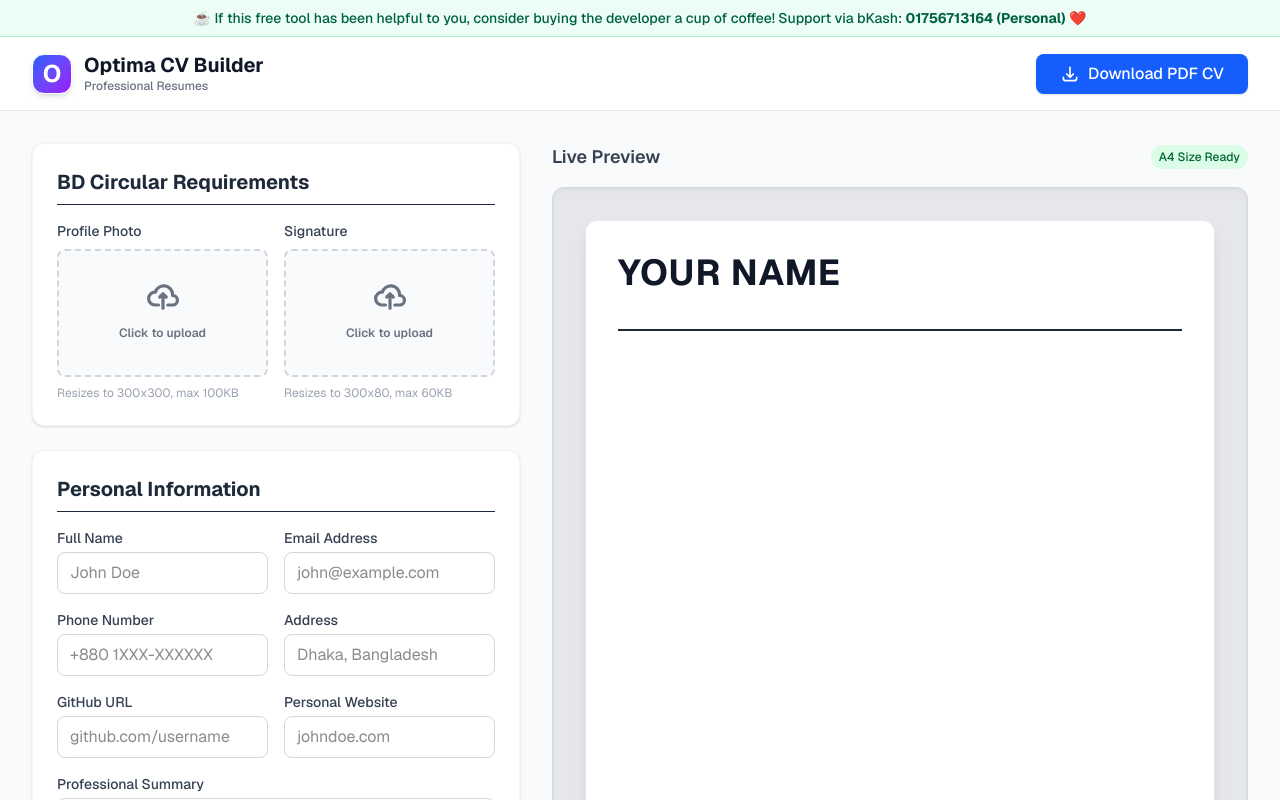
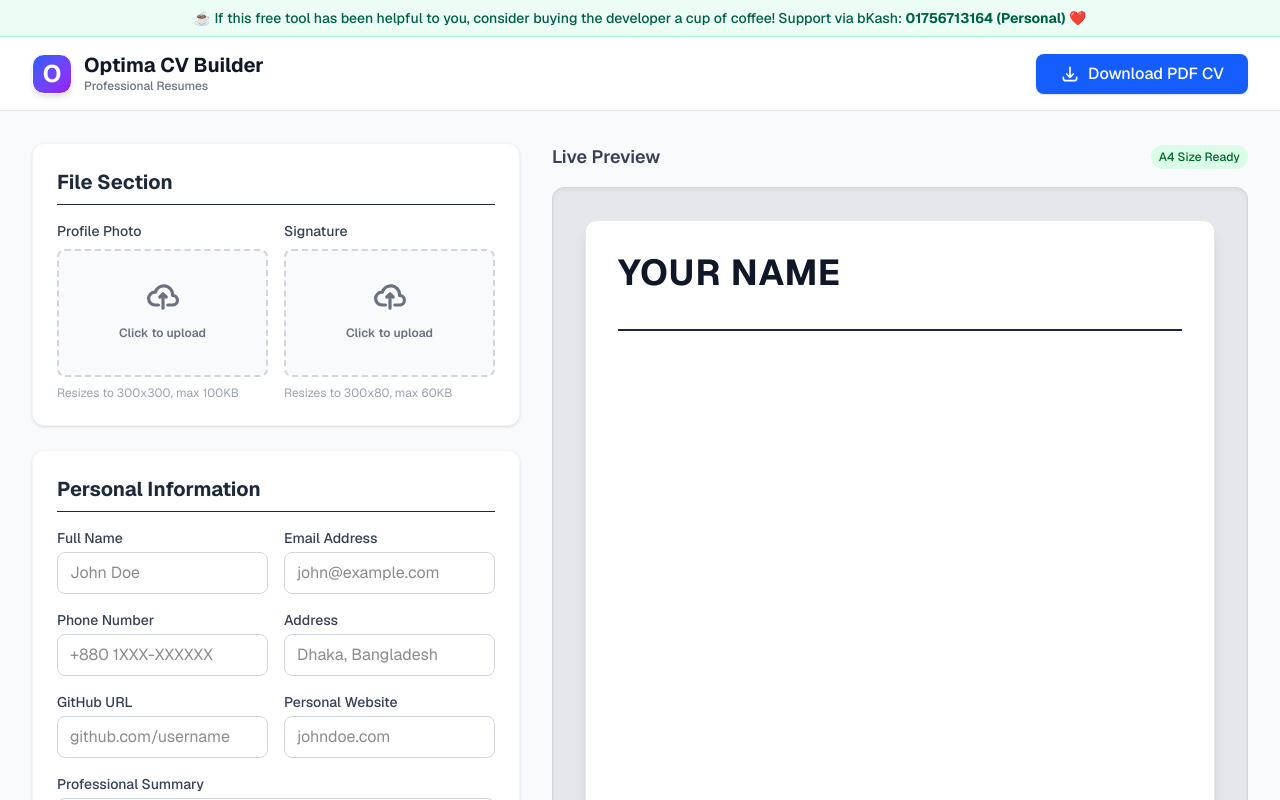
Before and after one commit to motiurR/CV-Builder, a Next.js app: page / in a window 1280 px wide. Shown: the top 800 px of the page. Built offline with nearby package versions, Linux system fonts and the light colour scheme.

Commit message:
Update page.tsx

```diff
--- a/src/app/page.tsx
+++ b/src/app/page.tsx
@@ -118,7 +118,7 @@ export default function Home() {
           {/* Left Column: Form & Uploaders */}
           <div className="lg:col-span-5 space-y-6">
             <div className="bg-white dark:bg-gray-900 rounded-xl shadow-sm border border-gray-100 dark:border-gray-800 p-6">
-              <h2 className="text-xl font-bold text-gray-800 dark:text-gray-100 border-b pb-2 mb-4">BD Circular Requirements</h2>
+              <h2 className="text-xl font-bold text-gray-800 dark:text-gray-100 border-b pb-2 mb-4">File Section</h2>
               <div className="grid grid-cols-2 gap-4">
                 <ImageUploader
                   label="Profile Photo"
```
